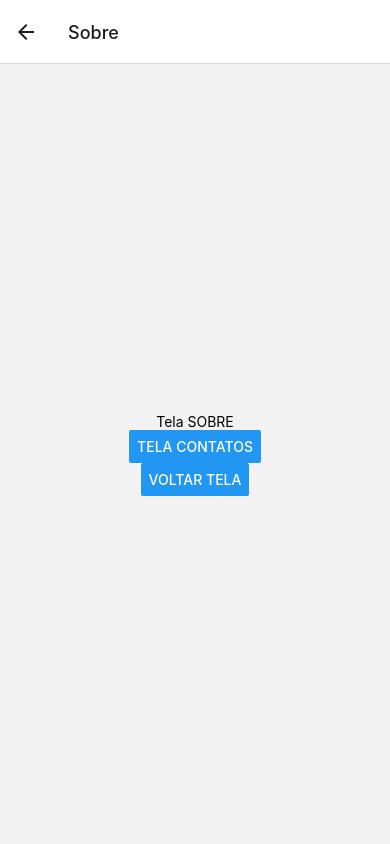
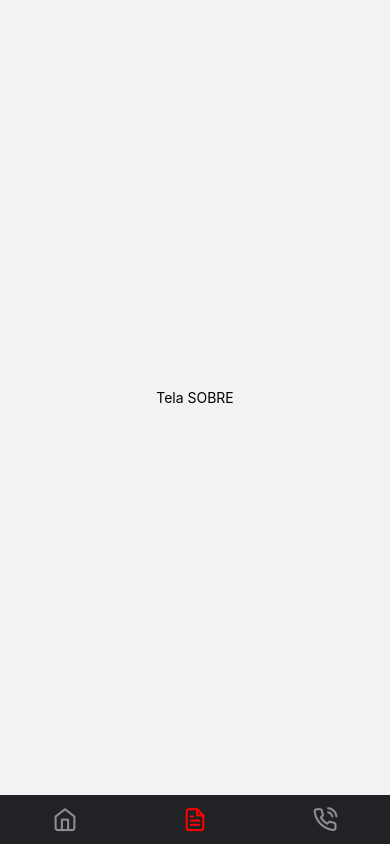
Before and after one commit to cicerogusta/NavigationApp, a React Native app: screen /Sobre in a window 390 px wide. Built offline with nearby package versions, Linux system fonts and the light colour scheme.

Commit message:
Tab Navigation

```diff
--- a/App.js
+++ b/App.js
@@ -1,38 +1,58 @@
 import React from "react";
 import { NavigationContainer } from "@react-navigation/native";
-import { createNativeStackNavigator } from "@react-navigation/native-stack";
 import Home from "./src/pages/Home";
 import Sobre from "./src/pages/Sobre";
 import Contato from "./src/pages/Contato";
+import { createBottomTabNavigator } from "@react-navigation/bottom-tabs";
+import Feather from 'react-native-vector-icons/Feather'
 
-const Stack = createNativeStackNavigator()
+const Tab = createBottomTabNavigator()
 
 export default function App(){
   return(
     <NavigationContainer>
-      <Stack.Navigator>
-
-       <Stack.Screen
+      <Tab.Navigator
+      screenOptions={{headerShown:false, tabBarHideOnKeyboard:true, tabBarShowLabel:false, tabBarActiveTintColor:'#FF0000', tabBarStyle:{
+        backgroundColor:'#202225',
+        borderTopWidth:0
+      }}}
+      >
+        <Tab.Screen
         name="Home"
         component={Home}
         options={{
+          tabBarIcon:({color, size}) =>{
+            return <Feather name="home" color={color} size={size}/>
+
+          }
+        }}
+        />
+
+        <Tab.Screen
+        name="Sobre"
+        component={Sobre}
+        options={{
+          tabBarIcon:({color, size}) =>{
+            return <Feather name="file-text" color={color} size={size}/>
+
+          }
+        }}
+        />
+
+        <Tab.Screen
+        name="Contato"
+        component={Contato}
+        options={{
+          tabBarIcon:({color, size}) =>{
+            return <Feather name="phone-call" color={color} size={size}/>
+
+          },
           headerShown:false
         }}
         />
+      </Tab.Navigator>
 
-       <Stack.Screen
-        name="Sobre"
-        component={Sobre}
 
-        />
-
-      <Stack.Screen
-        name="Contato"
-        component={Contato}
-
-        />
-
-      </Stack.Navigator>
     </NavigationContainer>
   )
 
--- a/package.json
+++ b/package.json
@@ -9,12 +9,14 @@
     "web": "expo start --web"
   },
   "dependencies": {
+    "@react-navigation/bottom-tabs": "^6.6.1",
     "@react-navigation/native": "^6.1.18",
     "@react-navigation/native-stack": "^6.11.0",
     "expo": "~51.0.22",
     "expo-status-bar": "~1.12.1",
     "react": "18.2.0",
-    "react-native": "0.74.3"
+    "react-native": "0.74.3",
+    "react-native-vector-icons": "^10.1.0"
   },
   "devDependencies": {
     "@babel/core": "^7.20.0"
--- a/src/pages/Contato/index.js
+++ b/src/pages/Contato/index.js
@@ -1,18 +1,12 @@
-import { useNavigation, StackActions } from "@react-navigation/native";
-import React, { useLayoutEffect } from "react";
-import { StyleSheet, View, Text, Button } from "react-native";
+
+import React from "react";
+import { StyleSheet, View, Text } from "react-native";
 export default function Contato(){
-    const navigation = useNavigation()
-
-    function handleHome(){
-        navigation.dispatch(StackActions.popToTop())
-
-    }
 
     return(
         <View style={styles.container}>
             <Text>Tela CONTATOS</Text>
-            <Button title="VOLTAR HOME" onPress={handleHome}/>
+
         </View>
     )
 }
--- a/src/pages/Sobre/index.js
+++ b/src/pages/Sobre/index.js
@@ -1,27 +1,12 @@
-import React, { useLayoutEffect } from "react";
+import React from "react";
 import { StyleSheet, View, Text, Button } from "react-native";
 import { useNavigation, useRoute } from "@react-navigation/native";
 export default function Sobre(){
-    const route = useRoute()
-    const navigation = useNavigation()
 
-    useLayoutEffect(()=>{
-        navigation.setOptions({
-            title:route.params?.nome === '' ? 'Página Sobre' : route.params?.nome
-        })
-
-    }, [navigation])
     return(
         <View style={styles.container}>
             <Text>Tela SOBRE</Text>
-            <Text>{route.params?.email}</Text>
-            <Text>{route.params?.nome}</Text>
-            <Button title="TELA CONTATOS" onPress={()=>{
-                navigation.navigate('Contato')
-            }}/>
-            <Button title="Voltar tela" onPress={()=>{
-                navigation.goBack()
-            }}/>
+
         </View>
     )
 }
```
Also changed, not shown: 1 other file (tests, documents, lock files or other folders).
